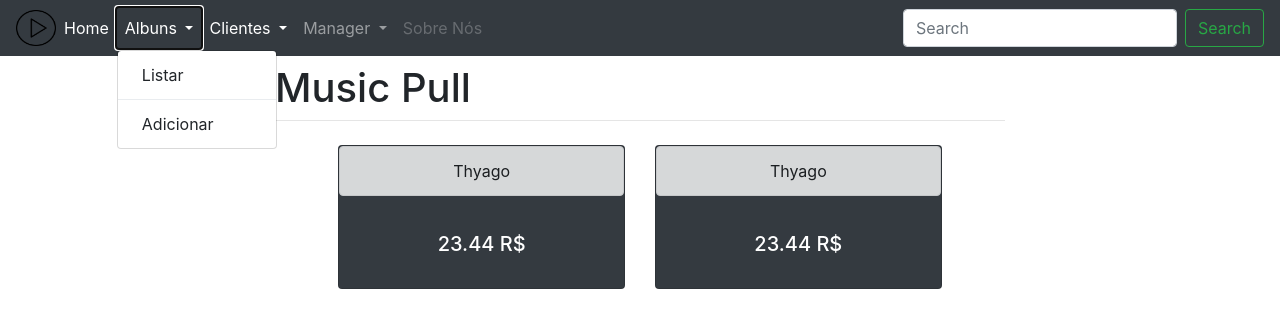
After one commit to ThyagoFRTS/MusicPull, a Django app: page /Rs/ in a window 1280 px wide, after a click on "Albuns". The commit adds this page. Shown: the top 328 px of the page. Run offline with Django 3.2, Linux system fonts and the light colour scheme; data comes from the database, SQL or seed files in the repository; some libraries are stand-ins or nearby versions.

Commit message:
atualizando o selling

```diff
--- a/MusicPull/MusicPull/urls.py
+++ b/MusicPull/MusicPull/urls.py
@@ -19,15 +19,16 @@ from musicas.views import ralbum,cad_album, ualbum, dalbum
 from musicas.views import home, about
 from musicas.views import cad_cliente, rcliente,ucliente, dcliente
 from musicas.views import log_in, cuser
-from musicas.views import salbum
+from musicas.views import salbum, rvendas
 
 
 urlpatterns = [
     path('admin/', admin.site.urls),
     path('',home, name='home'),
     path('aboutus/',about,name="aboutus"),
-    #------CLIENTE
+    #------VENDA
     path('sell/<int:pk>',salbum,name='sA'),
+    path('Rs/',rvendas,name='rS'),
     #------LOGIN
     path('login/',log_in,name="login"),
     path('Cu/',cuser,name='cU'),
--- a/MusicPull/musicas/views.py
+++ b/MusicPull/musicas/views.py
@@ -112,3 +112,8 @@ def salbum(request, pk):
 	data['album']=album
 	return render(request,'musicas/formCv.html',{'album':album,'form2':form2})
 	"""
+
+def rvendas(request):
+	data = {}
+	data['vendas'] = Vendas.objects.all()
+	return render(request,'musicas/listagemV.html',data)
--- a/MusicPull/templates/musicas/base.html
+++ b/MusicPull/templates/musicas/base.html
@@ -58,6 +58,8 @@
                   <div class="dropdown-divider"></div>
                   <a class="dropdown-item" href="{%url 'rC' %}">Clientes</a>
                   <div class="dropdown-divider"></div>
+                  <a class="dropdown-item" href="{%url 'rS' %}">Vendas</a>
+                  <div class="dropdown-divider"></div>
                   <a class="dropdown-item" href="#">Sobre Nós</a>
                 </div>
               </li>
--- /dev/null
+++ b/MusicPull/templates/musicas/listagemV.html
@@ -0,0 +1,24 @@
+
+{% extends 'musicas/base.html' %}
+{% block content %}
+
+
+<div class="row justify-content-center" id="cards">
+	{%for venda in vendas %}
+		<div class="col-sm-5">
+			<div  class="card text-white text-center bg-dark mb-3" style="max-width: 18rem;" >
+
+				<div class="alert alert-dark" role="alert">{{venda}}</div>
+
+				<div class="card-body">
+					<h5 class="card-title">{{venda.valor}} R$</h5>
+				</div>
+
+			</div>
+		</div>
+
+
+
+	{%endfor%}
+</div>
+{% endblock %}
```
